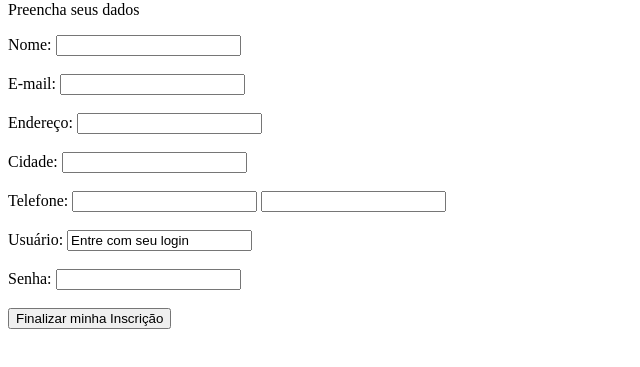
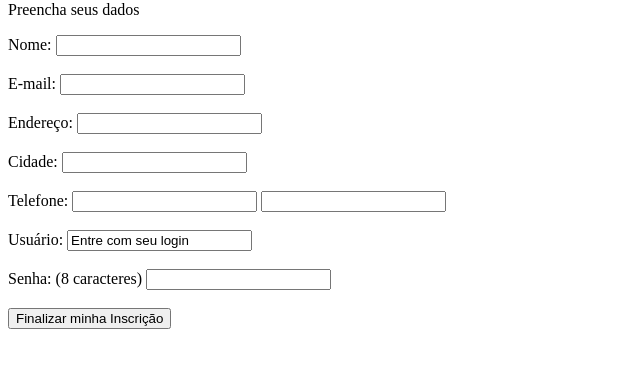
Before and after one commit to LeandroBVieira/Curso-Senac, a plain HTML site: page exercicios/ex1.html in a window 1280 px wide. Shown: the part 79-446 px from the top of the page, without its empty margins (0-640 px from the left). Drawn offline with Linux system fonts and the light colour scheme.

Commit message:
Update ex1.html

```diff
--- a/exercicios/ex1.html
+++ b/exercicios/ex1.html
@@ -34,8 +34,8 @@
         <input type="text" name="usuario" id="usuario" value="Entre com seu login">
         <br>
         <br>
-        <label for="senha">Senha: </label>
-        <input type="password" name="senha" id="senha">
+        <label for="senha">Senha: (8 caracteres)</label>
+        <input type="password" name="senha" id="senha" minlength="8">
         <br>
         <br>
         <input type="submit" value="Finalizar minha Inscrição">
```
